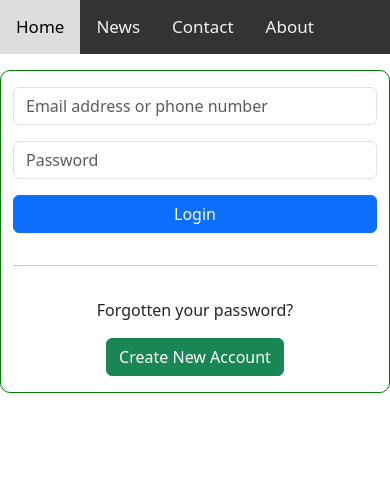
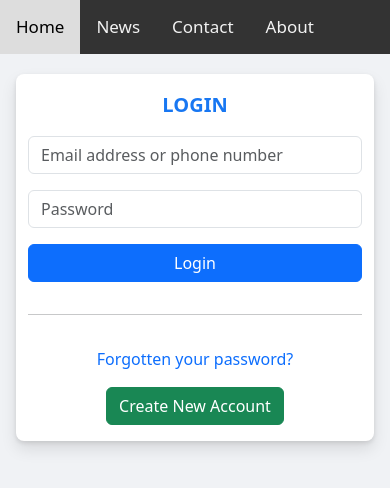
Before and after one commit to dinhthanhhai/managing_feweb, a React (Create React App) app: page /login in a window 390 px wide. Shown: the top 488 px of the page. Built offline with nearby package versions, Linux system fonts and the light colour scheme.

Commit message:
form login responsive

```diff
--- a/src/components/Login/Login.js
+++ b/src/components/Login/Login.js
@@ -3,9 +3,9 @@
 
 const Login = (props) => {
   return (
-    <div className="login-container mt-3">
+    <div className="login-container">
       <div className="container">
-        <div className="row">
+        <div className="row px-3 px-sm-0">
           <div className="content-left col-7 d-none d-sm-block">
             <div className="brand">Login</div>
             <div className="detail">
@@ -13,7 +13,9 @@
               containing element to wrap site contents.
             </div>
           </div>
+
           <div className="content-right col-12 col-sm-5 d-flex flex-column gap-3 py-3">
+            <div className="brand d-sm-none">Login</div>
             <input
               type="text"
               placeholder="Email address or phone number"
@@ -26,7 +28,11 @@
             ></input>
             <button className="btn btn-primary">Login</button>
             <hr />
-            <span className="text-center">Forgotten your password?</span>
+            <span className="text-center">
+              <a href="#" className="forgot-password">
+                Forgotten your password?
+              </a>
+            </span>
             <div className="text-center">
               <button className="btn btn-success">Create New Account</button>
             </div>
--- a/src/components/Login/Login.scss
+++ b/src/components/Login/Login.scss
@@ -11,8 +11,42 @@
 }
 
 .login-container {
+  background-color: #f0f2f5;
+  min-height: 100vh;
+  padding-top: 20px;
+
   .content-right {
-    border-radius: 10px;
-    border: 1px solid green;
+    border-radius: 8px;
+    background-color: #fff;
+    box-shadow: 0 2px 4px rgb(0 0 0 / 10%), 0 8px 16px rgb(0 0 0 / 10%);
+    box-sizing: border-box;
+
+    .brand {
+      text-transform: uppercase;
+      font-size: 20px;
+      color: #1877f2;
+      text-align: center;
+      font-weight: 600;
+    }
+
+    .forgot-password {
+      text-decoration: none;
+      &:hover {
+        text-decoration: underline;
+      }
+    }
+  }
+
+  .content-left {
+    margin-top: 50px;
+    .brand {
+      text-transform: uppercase;
+      font-size: 30px;
+      color: #1877f2;
+      font-weight: 600;
+    }
+    .detail {
+      font-size: 20px;
+    }
   }
 }
```
